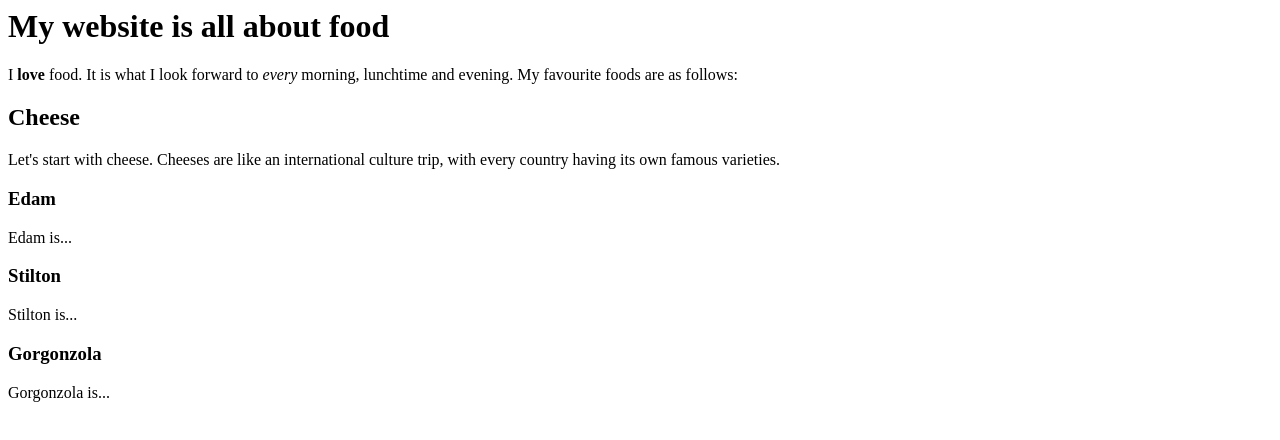
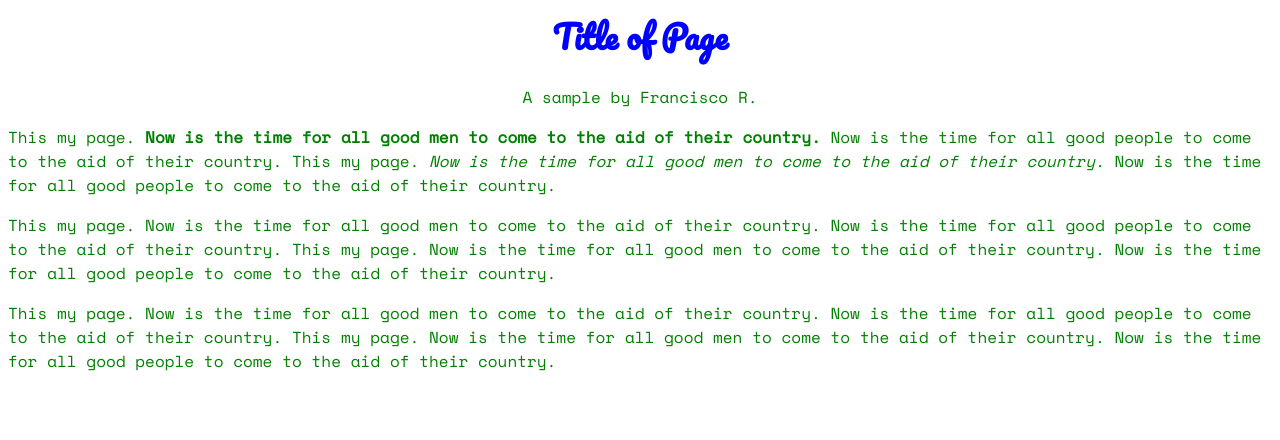
Before and after one commit to itse1411/itse1411.github.io, a plain HTML site: page week01/index.html in a window 1280 px wide. Drawn offline with nearby package versions, Linux system fonts and the light colour scheme.

Commit message:
Update index.html

```diff
--- a/week01/index.html
+++ b/week01/index.html
@@ -1,19 +1,28 @@
-<h1>My website is all about food</h1>
+<head>
 
-<p>I <strong>love</strong> food. It is what I look forward to <em>every</em> morning, lunchtime and evening. My favourite foods are as follows:</p>
+  <link rel="preconnect" href="https://fonts.googleapis.com">
+<link rel="preconnect" href="https://fonts.gstatic.com" crossorigin>
+<link href="https://fonts.googleapis.com/css2?family=Pacifico&family=Space+Mono&display=swap" rel="stylesheet">
 
-<h2>Cheese</h2>
+</head>
+<style>
+    h1 {
+    color:blue;
+    font-family: 'Pacifico', cursive;
+  }
+  p {color:green;font-family:'Space Mono', monospace;}
+header {
+  text-align:center;
+}
 
-<p>Let's start with cheese. Cheeses are like an international culture trip, with every country having its own famous varieties.</p>
 
-<h3>Edam</h3>
-
-<p>Edam is...</p>
-
-<h3>Stilton</h3>
-
-<p>Stilton is...</p>
-
-<h3>Gorgonzola</h3>
-
-<p>Gorgonzola is...</p>
+</style>
+<html>
+  <header>
+<h1>Title of Page</h1>
+    <p>A sample by Francisco R.</p>
+  </header>
+  <p>This my page. <b>Now is the time for all good men to come to the aid of their country.</b> Now is the time for all good people to come to the aid of their country. This my page. <i>Now is the time for all good men to come to the aid of their country.</i> Now is the time for all good people to come to the aid of their country. <p>
+  <p>This my page. Now is the time for all good men to come to the aid of their country. Now is the time for all good people to come to the aid of their country. This my page. Now is the time for all good men to come to the aid of their country. Now is the time for all good people to come to the aid of their country. <p>
+    <p>This my page. Now is the time for all good men to come to the aid of their country. Now is the time for all good people to come to the aid of their country. This my page. Now is the time for all good men to come to the aid of their country. Now is the time for all good people to come to the aid of their country. <p>
+</html>
```
